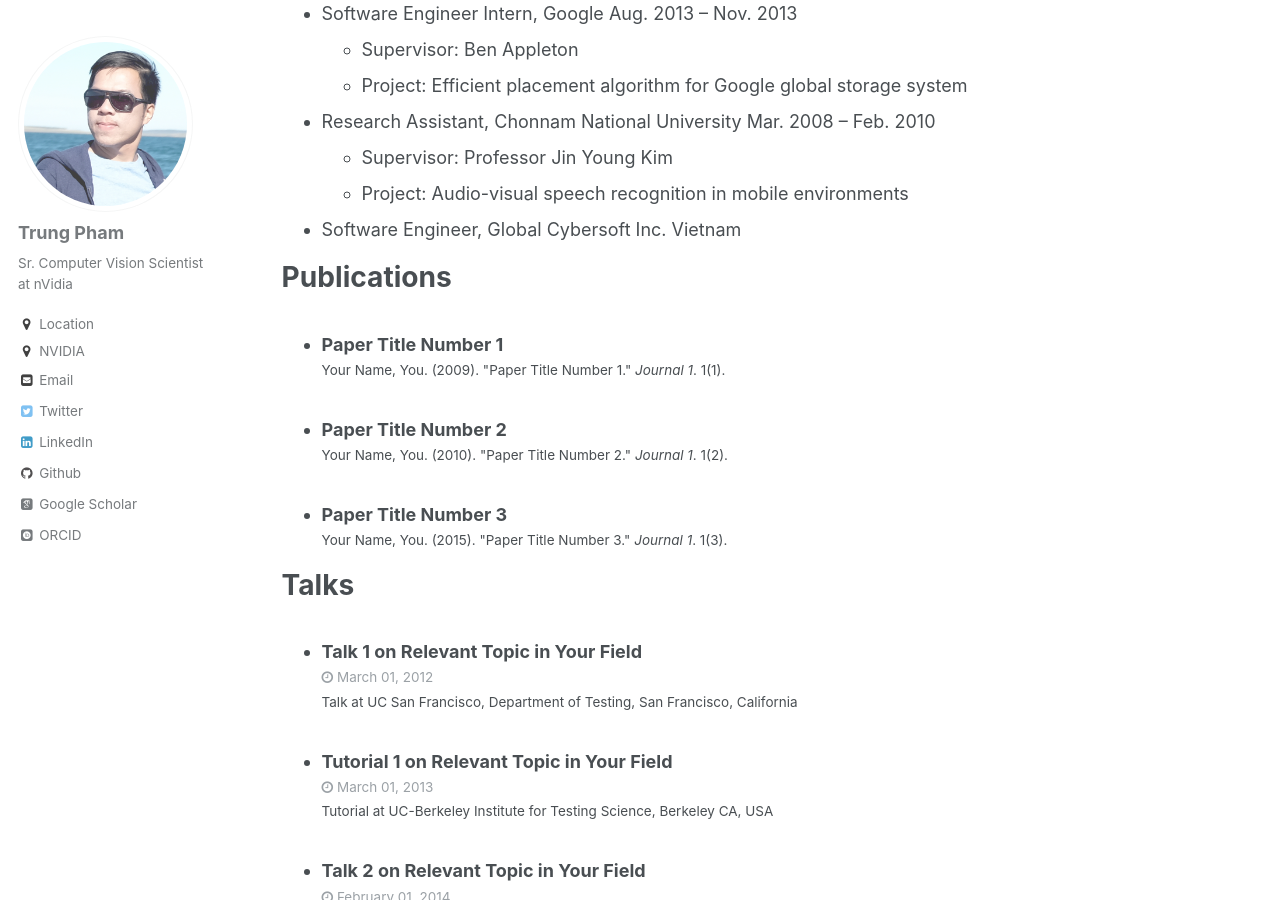
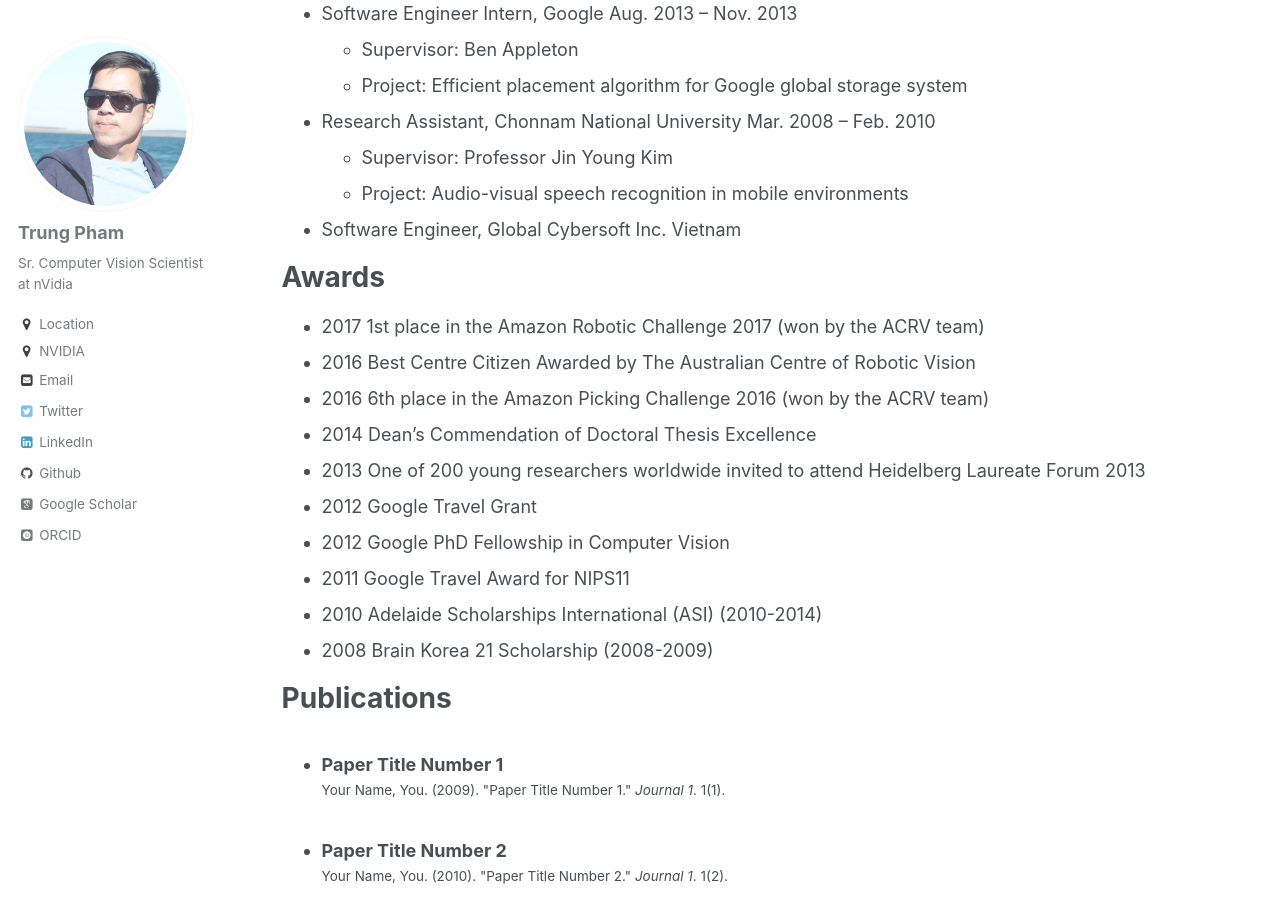
Before and after one commit to trungtpham/trungtpham.github.io, a Jekyll site: the page built from _pages/cv.md, in a window 1280 px wide and 900 px high, scrolled down 525 px. Built offline with Jekyll 4.4.1, drawn with Linux system fonts in a browser that asks for light colours; some web fonts are replaced.

Commit message:
Update cv.md

```diff
--- a/_pages/cv.md
+++ b/_pages/cv.md
@@ -28,6 +28,19 @@ Work experience
   * Supervisor: Professor Jin Young Kim
   * Project: Audio-visual speech recognition in mobile environments
 * Software Engineer, Global Cybersoft Inc. Vietnam
+
+Awards
+=====
+* 2017 1st place in the Amazon Robotic Challenge 2017 (won by the ACRV team)
+* 2016 Best Centre Citizen Awarded by The Australian Centre of Robotic Vision
+* 2016 6th place in the Amazon Picking Challenge 2016 (won by the ACRV team)
+* 2014 Dean’s Commendation of Doctoral Thesis Excellence
+* 2013 One of 200 young researchers worldwide invited to attend Heidelberg Laureate Forum 2013
+* 2012 Google Travel Grant
+* 2012 Google PhD Fellowship in Computer Vision
+* 2011 Google Travel Award for NIPS11
+* 2010 Adelaide Scholarships International (ASI) (2010-2014)
+* 2008 Brain Korea 21 Scholarship (2008-2009)
 
 Publications
 ======
```
